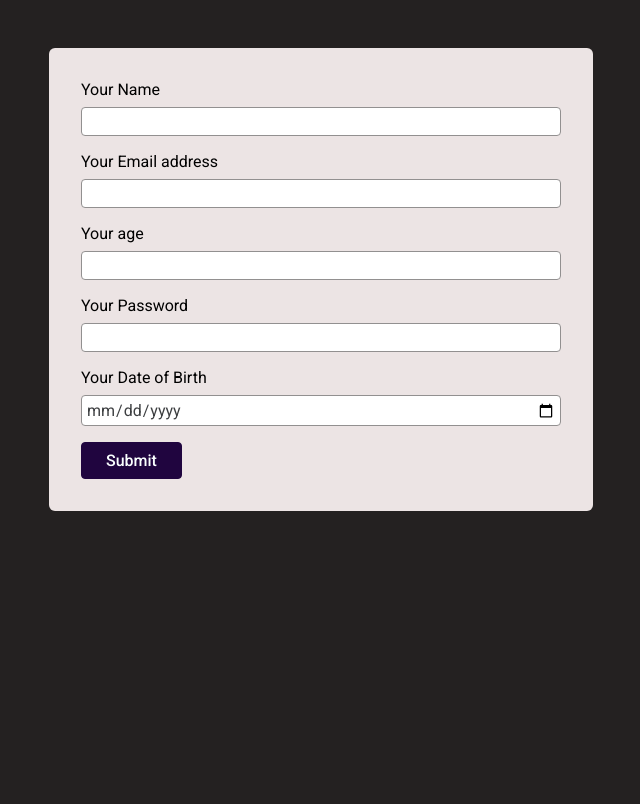
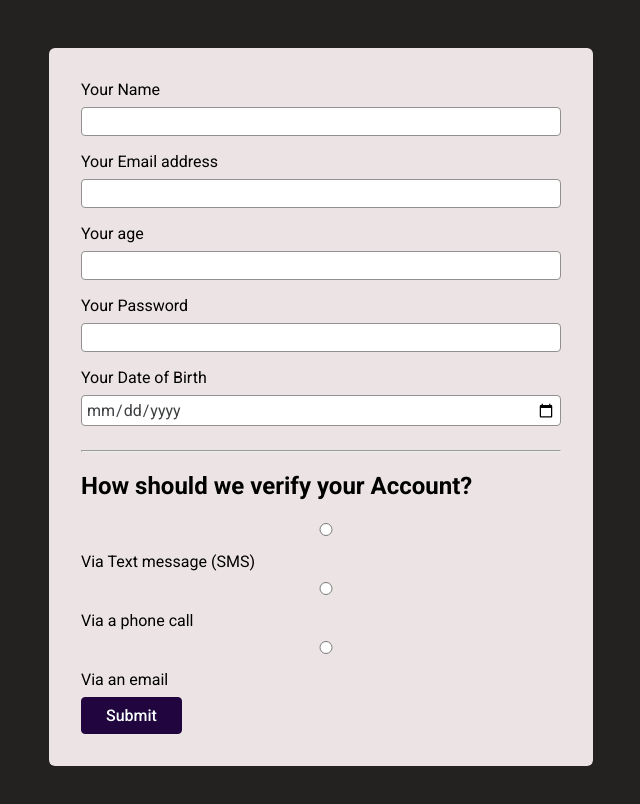
Before and after one commit to Hasrat270/HTML-Forms, a plain HTML site: page index.html in a window 1280 px wide. Shown: the whole page, without its empty margins (319-959 px from the left). Drawn offline with Linux system fonts and the light colour scheme.

Commit message:
Version 0.6

```diff
--- a/index.html
+++ b/index.html
@@ -15,15 +15,44 @@
   <body>
     <form action="/" method="GET">
       <label for="username">Your Name</label>
-      <input type="text" name="user-name" id="username">
+      <input type="text" name="user-name" id="username" />
+
       <label for="useremail">Your Email address</label>
-      <input type="email" id="useremail">
+      <input type="email" id="useremail" />
+
       <label for="userage">Your age</label>
-      <input type="number" step="1" id="userage" name="user-age">
+      <input type="number" step="1" id="userage" name="user-age" />
+
       <label for="userpassword">Your Password</label>
-      <input type="password" id="userpassword" name="user-password">
+      <input type="password" id="userpassword" name="user-password" />
+
       <label for="userdob">Your Date of Birth</label>
-      <input type="date" id="userdob" name="user-dob">
+      <input type="date" id="userdob" name="user-dob" />
+
+      <hr />
+
+      <h2>How should we verify your Account?</h2>
+
+      <div class="form-control-inline">
+        <input
+          type="radio"
+          name="verify"
+          id="verify-text-message"
+          value="text-message"
+        />
+        <label for="verify-text-message">Via Text message (SMS)</label>
+      </div>
+
+      <div class="form-control-inline">
+        <input type="radio" name="verify" id="verify-phone" value="phone" />
+        <label for="verify-phone">Via a phone call</label>
+      </div>
+
+      <div class="form-control-inline">
+        <input type="radio" name="verify" id="verify-email" value="email" />
+        <label for="verify-email">Via an email</label>
+      </div>
+
       <button>Submit</button>
     </form>
   </body>
```
Also changed, not shown: styles.css (line endings or trailing spaces).
